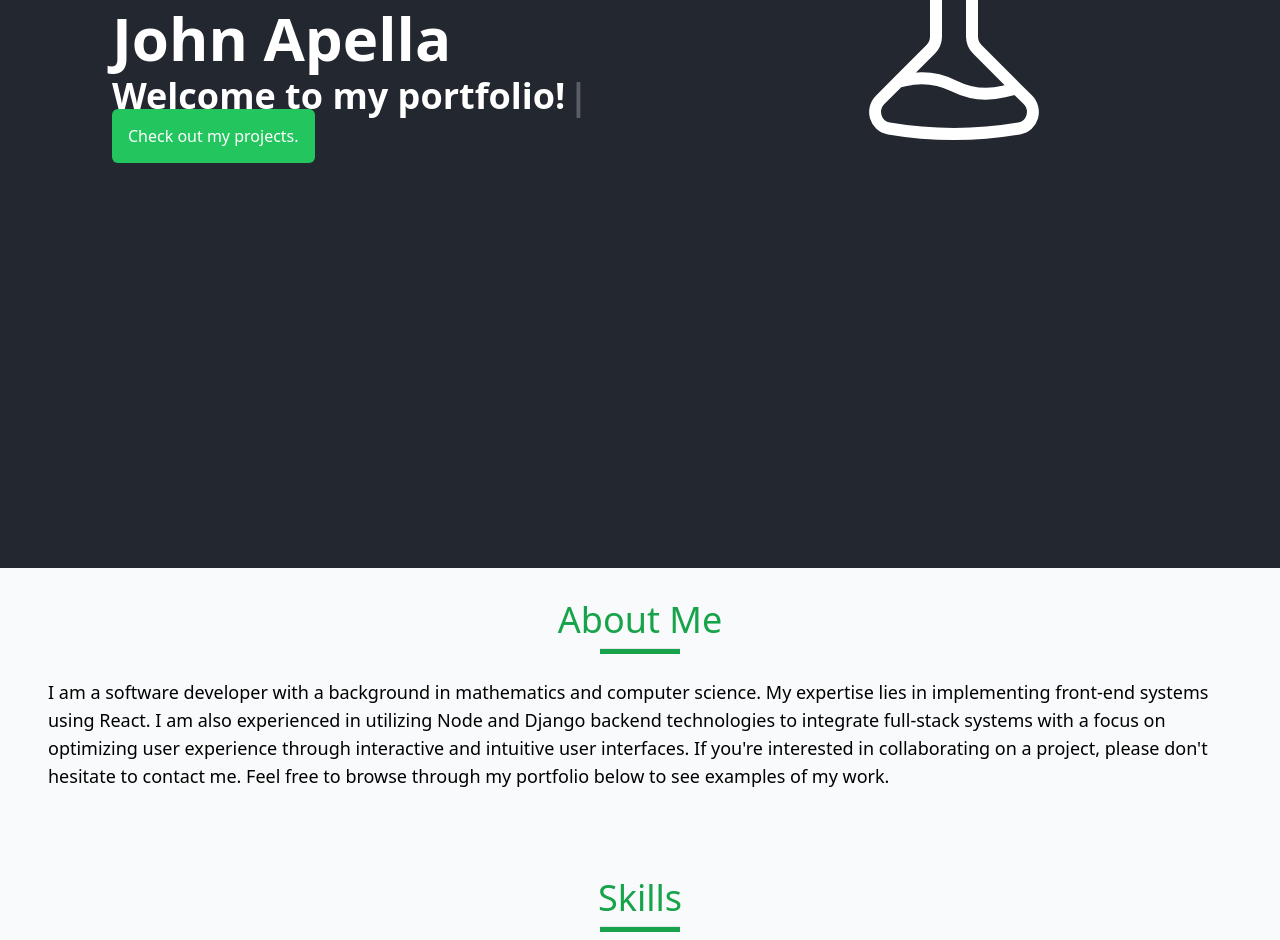
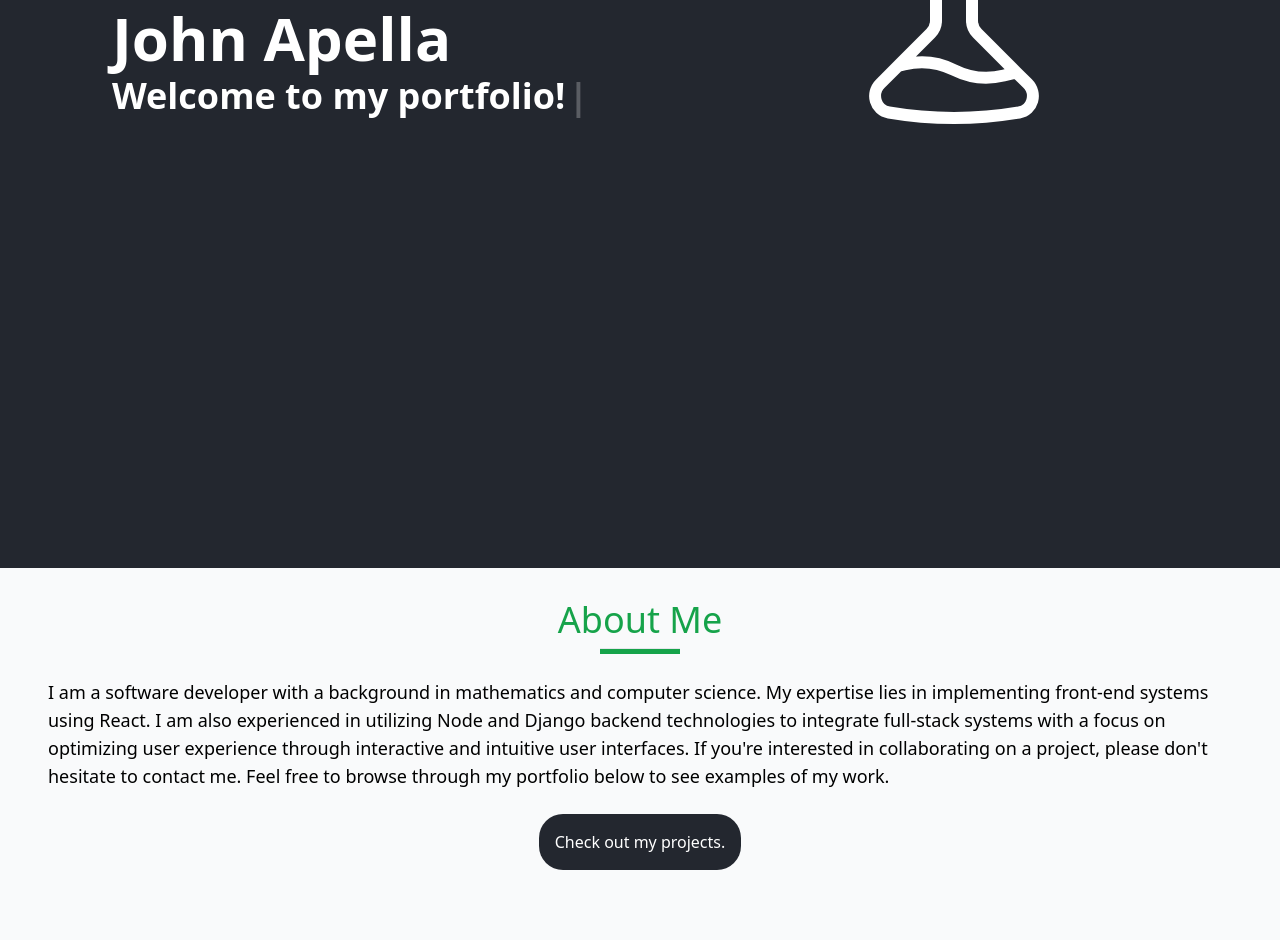
Before and after one commit to apella1/portfolio-website, a React (Vite) app: page / in a window 1280 px wide. Shown: the part 232-1172 px from the top of the page. Built offline with nearby package versions, Linux system fonts and the light colour scheme.

Commit message:
Update about section

```diff
--- a/src/components/about/About.tsx
+++ b/src/components/about/About.tsx
@@ -15,6 +15,12 @@ export default function About() {
         to contact me. Feel free to browse through my portfolio below to see
         examples of my work.
       </p>
+      <a
+        href="#projects"
+        className="p-4 mt-4 self-center text-white  bg-[#23272F] rounded-3xl hover:bg-green-900"
+      >
+        Check out my projects.
+      </a>
     </section>
   );
 }
--- a/src/components/header/Header.tsx
+++ b/src/components/header/Header.tsx
@@ -8,26 +8,17 @@ export default function Header() {
         <div className="w-full py-24 pl-6 md:pl-20 space-y-2">
           <p className="font-bold text-green-600">Hello, I'm</p>
           <h1 className="text-4xl font-bold md:text-6xl">John Apella</h1>
-          <h2 className="text-2xl font-semibold md:text-4xl">
+          <h2 className="text-2xl font-semibold md:text-4xl mt-4">
             <Typewriter
-              words={["Welcome to my portfolio!"]}
+              words={["Frontend Developer", "Welcome to my portfolio!"]}
               loop={1}
               cursor
               cursorStyle="|"
               typeSpeed={60}
               deleteSpeed={50}
-              delaySpeed={1000}
+              delaySpeed={2000}
             />
           </h2>
-
-          <p className="mt-4">
-            <a
-              href="#projects"
-              className="p-4 text-white bg-green-500 rounded-md hover:bg-green-900"
-            >
-              Check out my projects.
-            </a>
-          </p>
         </div>
         <div className="hidden md:w-full md:flex md:justify-center">
           <svg
```
